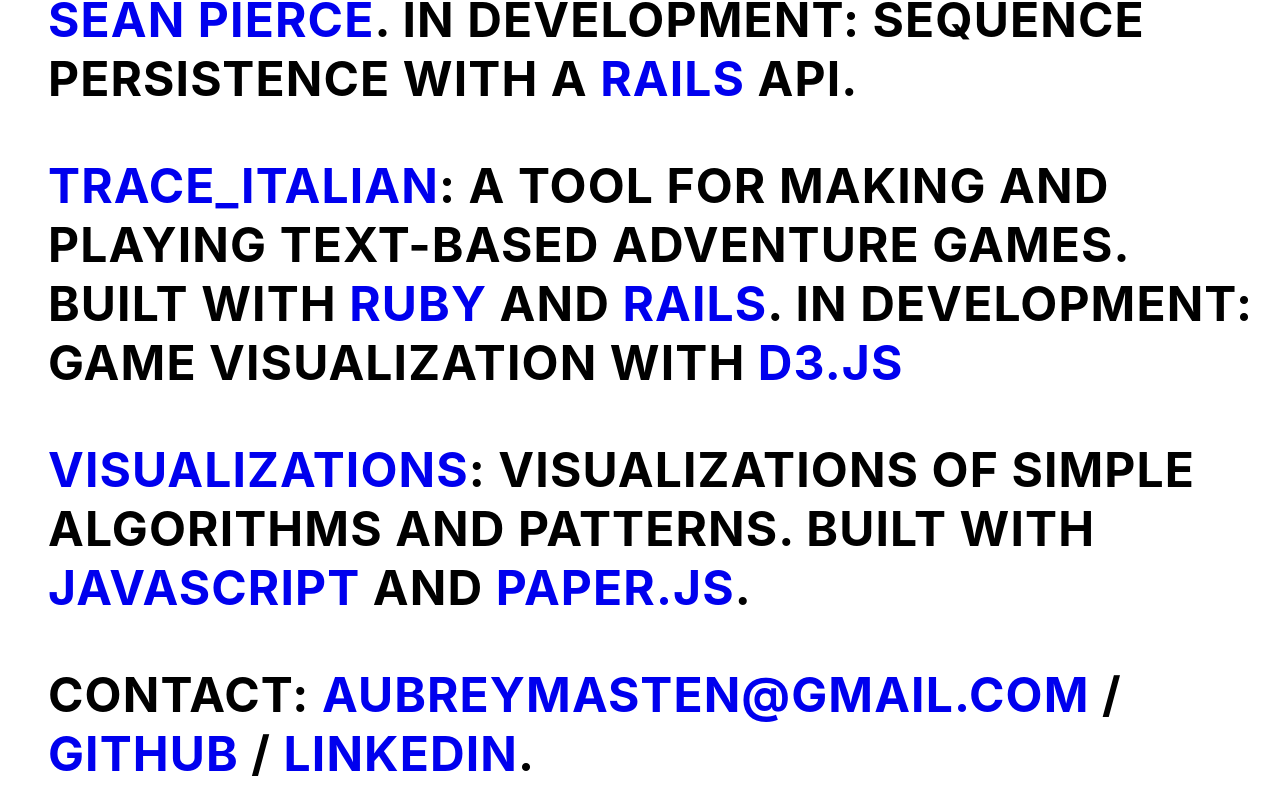
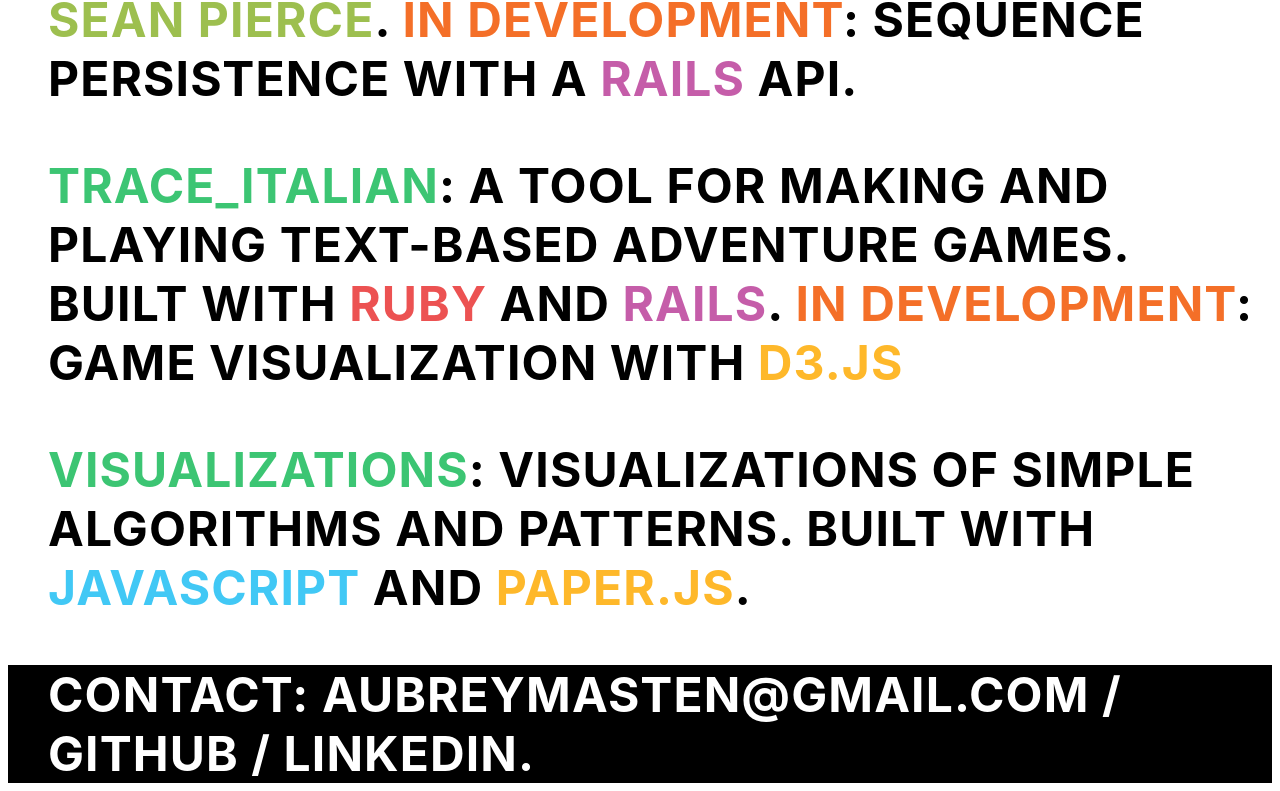
Before and after one commit to aubreymasten/aubreymasten.github.io, a plain HTML site: page index.html in a window 1280 px wide. Shown: the part 755-1546 px from the top of the page. Drawn offline with Linux system fonts and the light colour scheme; a web font is replaced by a local one.

Commit message:
update colors

```diff
--- a/css/styles.css
+++ b/css/styles.css
@@ -36,26 +36,50 @@ a {
   color: rgba(0,0,0,0.3);
 }
 
-#js {
+#contact {
+  color: white;
+  background-color: black;
+}
+
+#contact * {
+color: white;
+}
+
+.js {
   color: var(--blue);
 }
 
-#ruby {
+.ruby {
   color: var(--red);
 }
 
-#framework {
+.framework {
   color: var(--violet);
 }
 
-#tool {
+.tool {
   color: var(--yellow);
 }
 
-#project {
+.project {
   color: var(--green);
 }
 
-#dev {
+.dev {
   color: var(--orange);
 }
+
+.collaborator {
+  color: #fff;
+  animation: pulsate 10s linear infinite alternate;
+}
+
+@keyframes pulsate {
+  0% { color: var(--red); }
+  20% { color: var(--orange);  }
+  40% { color: var(--yellow); }
+  60% { color: var(--green); }
+  80% { color: var(--blue); }
+  100% { color: var(--violet); }
+
+}
```
